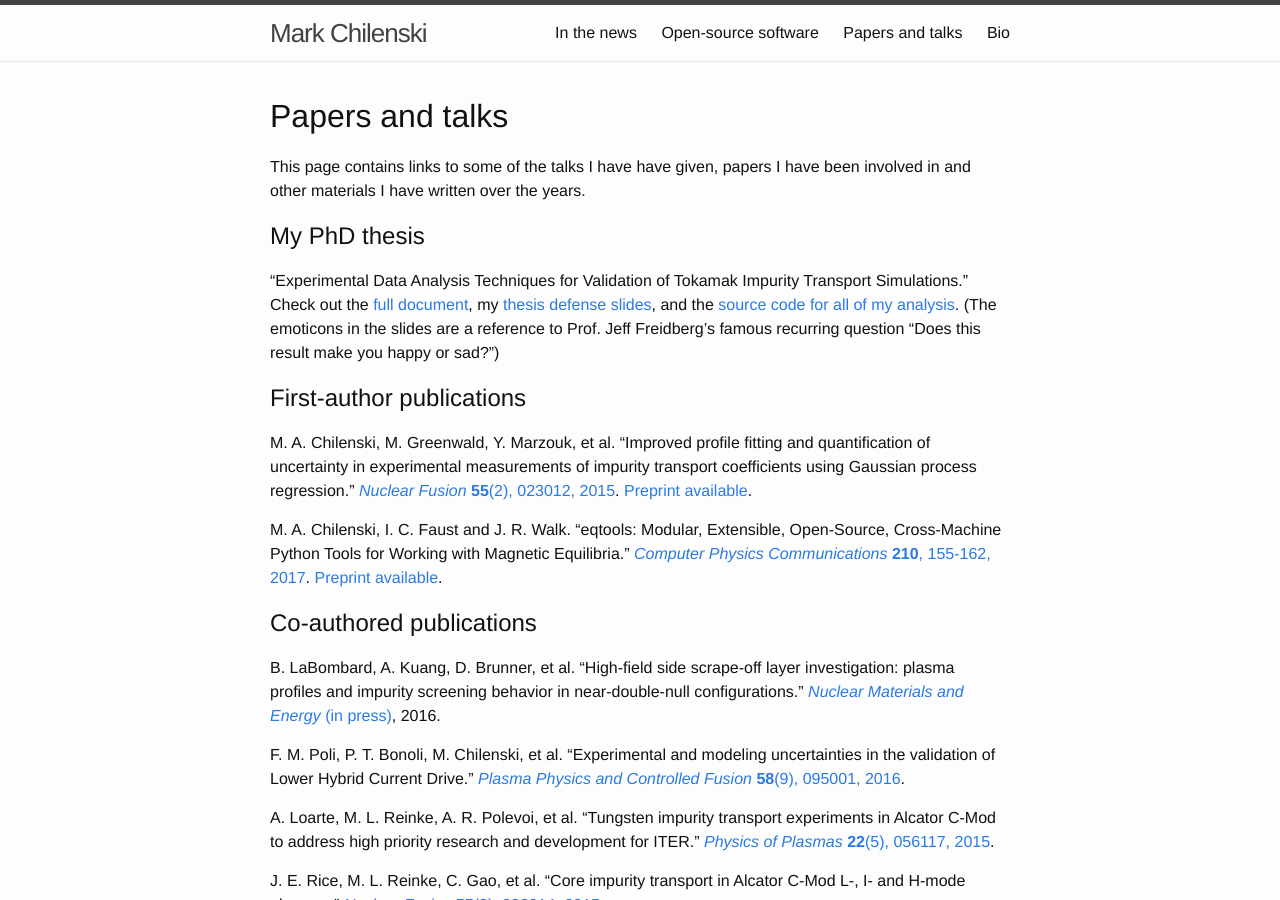
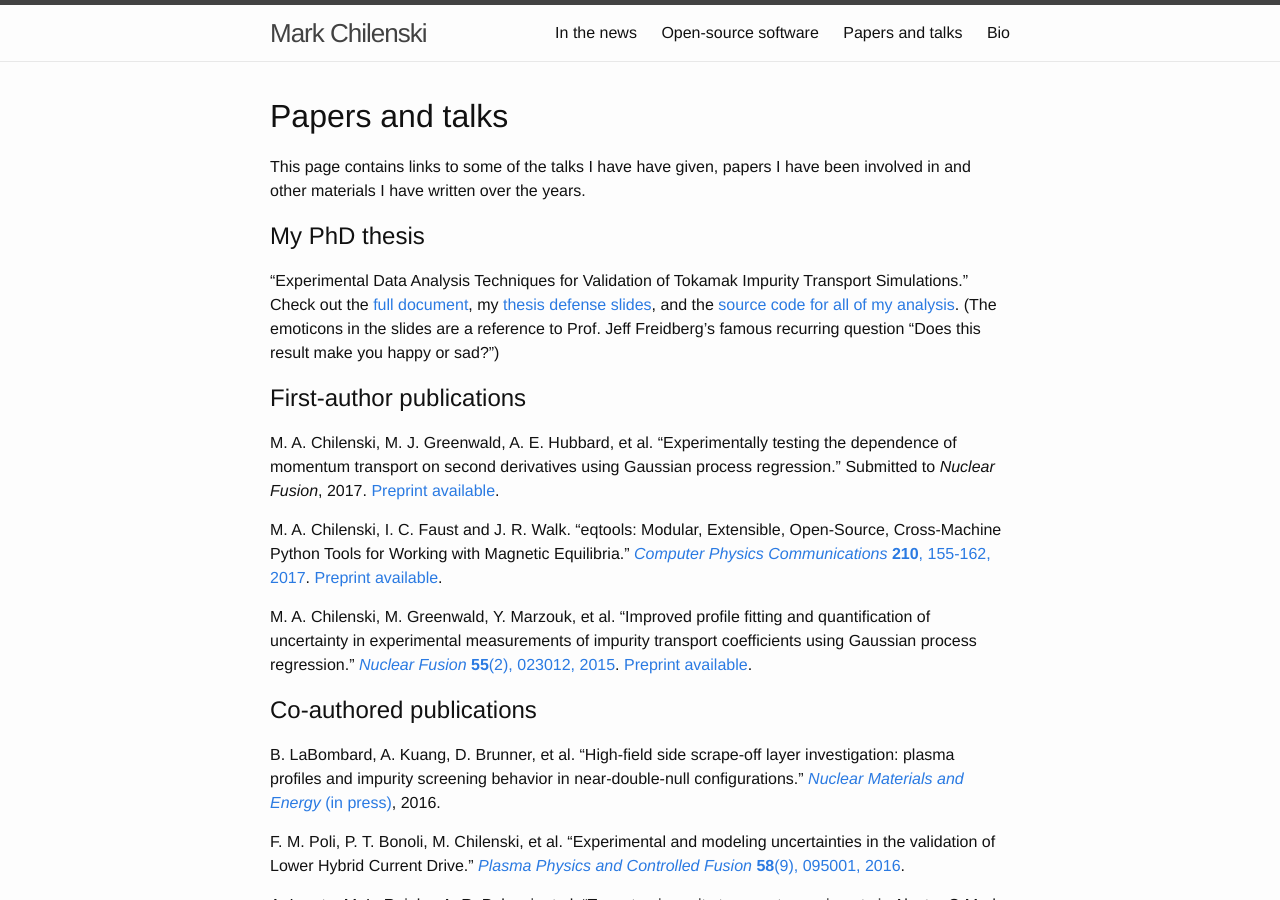
Before and after one commit to markchil/markchil.github.io, a Jekyll site: the page built from 3_Papers_Talks.md, in a window 1280 px wide and 900 px high. Built offline with Jekyll 4.4.1, drawn with Linux system fonts in a browser that asks for light colours; nearby versions of some CDN libraries.

Commit message:
Add second deriv NF preprint.

```diff
--- a/3_Papers_Talks.md
+++ b/3_Papers_Talks.md
@@ -11,9 +11,11 @@ This page contains links to some of the talks I have have given, papers I have b
 (The emoticons in the slides are a reference to Prof. Jeff Freidberg's famous recurring question "Does this result make you happy or sad?")
 
 ## First-author publications
-M. A. Chilenski, M. Greenwald, Y. Marzouk, et al. "Improved profile fitting and quantification of uncertainty in experimental measurements of impurity transport coefficients using Gaussian process regression." [*Nuclear Fusion* **55**(2), 023012, 2015](http://dx.doi.org/10.1088/0029-5515/55/2/023012). [Preprint available](http://library.psfc.mit.edu/catalog/reports/2010/14ja/14ja022/14ja022_abs.html).
+M. A. Chilenski, M. J. Greenwald, A. E. Hubbard, et al. "Experimentally testing the dependence of momentum transport on second derivatives using Gaussian process regression." Submitted to *Nuclear Fusion*, 2017. [Preprint available]({{ github.site.url }}/pdfs/Chilenski_NF_2017.pdf).
 
 M. A. Chilenski, I. C. Faust and J. R. Walk. "eqtools: Modular, Extensible, Open-Source, Cross-Machine Python Tools for Working with Magnetic Equilibria." [*Computer Physics Communications* **210**, 155-162, 2017](http://dx.doi.org/10.1016/j.cpc.2016.09.011). [Preprint available](http://library.psfc.mit.edu/catalog/reports/2010/16ja/16ja029/16ja029_abs.html).
+
+M. A. Chilenski, M. Greenwald, Y. Marzouk, et al. "Improved profile fitting and quantification of uncertainty in experimental measurements of impurity transport coefficients using Gaussian process regression." [*Nuclear Fusion* **55**(2), 023012, 2015](http://dx.doi.org/10.1088/0029-5515/55/2/023012). [Preprint available](http://library.psfc.mit.edu/catalog/reports/2010/14ja/14ja022/14ja022_abs.html).
 
 ## Co-authored publications
 B. LaBombard, A. Kuang, D. Brunner, et al. "High-field side scrape-off layer investigation: plasma profiles and impurity screening behavior in near-double-null configurations." [*Nuclear Materials and Energy* (in press)](http://dx.doi.org/10.1016/j.nme.2016.10.006), 2016.
```
Also changed, not shown: 1 other file.
